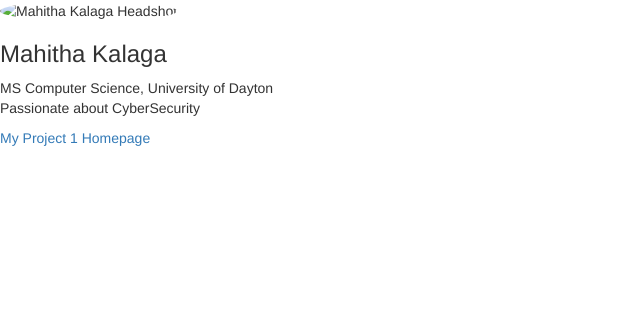
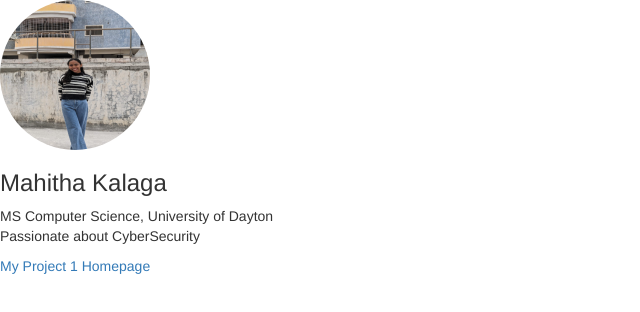
Before and after one commit to waph-ud-sm25-team10/waph-ud-sm25-team10.github.io, a plain HTML site: page index.html in a window 1280 px wide. Shown: the whole page, without its empty margins (0-640 px from the left). Drawn offline with nearby package versions, Linux system fonts and the light colour scheme.

Commit message:
Update index.html

```diff
--- a/index.html
+++ b/index.html
@@ -12,7 +12,7 @@
 </head>
 <body>
   <div class="member-profile">
-  <img src="images/mahi.jpg" alt="Mahitha Kalaga Headshot" width="150" height="150" style="border-radius: 50%;">
+  <img src="mahi.jpg" alt="Mahitha Kalaga Headshot" width="150" height="150" style="border-radius: 50%;">
   <h3>Mahitha Kalaga</h3>
   <p>MS Computer Science, University of Dayton<br>
      Passionate about CyberSecurity</p>
```
